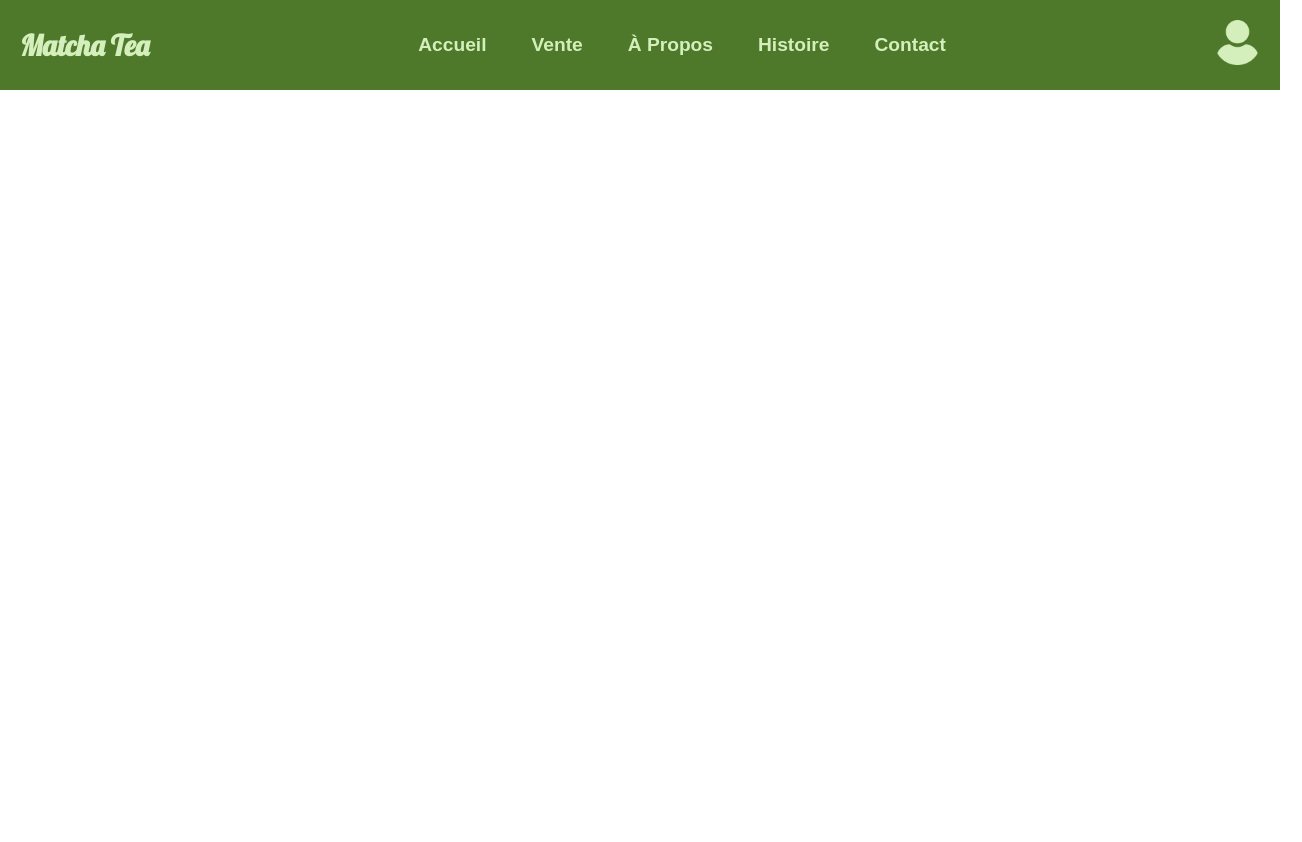
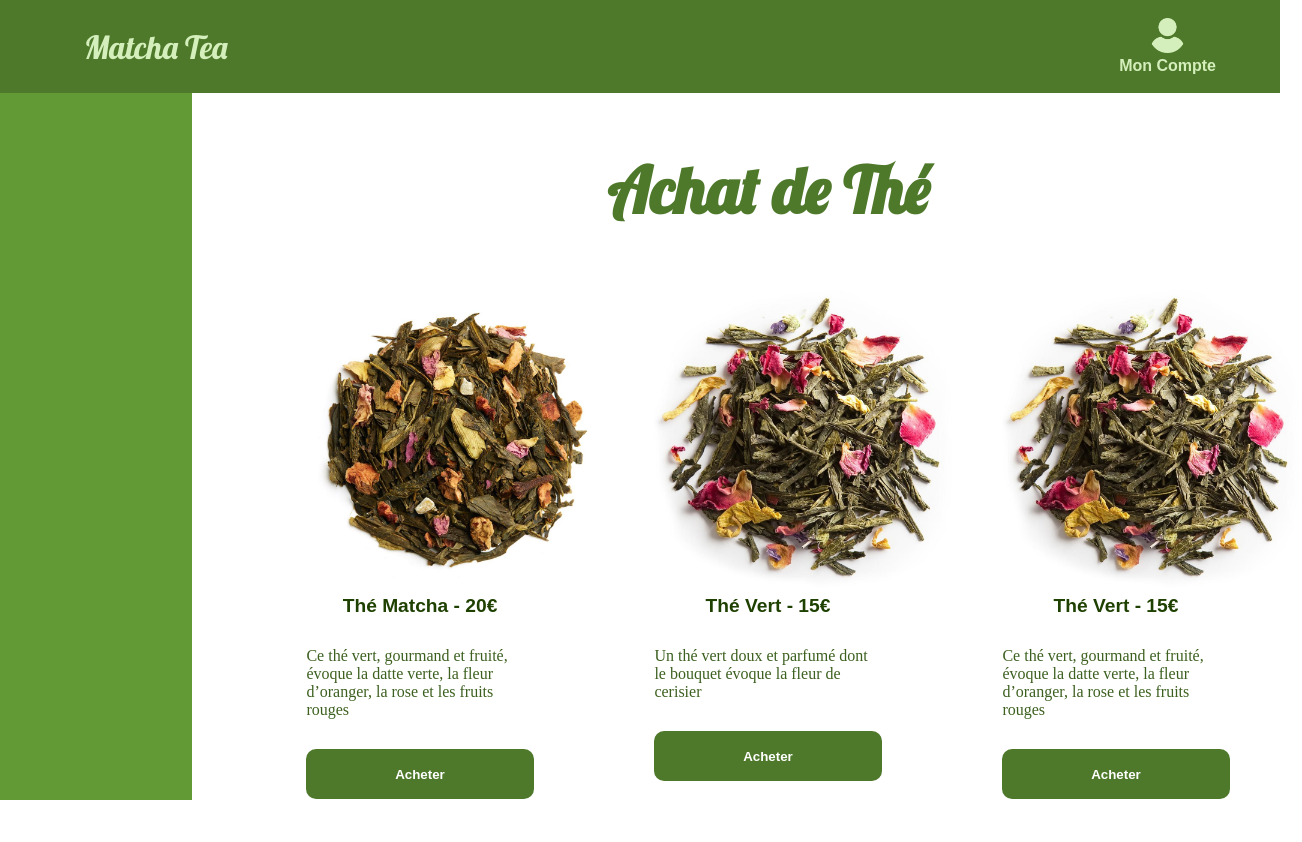
Before and after one commit to esteban-genty/matchaTea, a plain HTML site: page vente.html in a window 1280 px wide. Shown: the top 842 px of the page, 1302 px wide, since content can reach past the window. Before the commit the page ends 800 px from the top, so only its background shows below. Drawn offline with Linux system fonts and the light colour scheme.

Commit message:
Addition of the summary with the addition of the sales / products page

```diff
--- a/matcha.css
+++ b/matcha.css
@@ -3,48 +3,51 @@
     padding: 0;
     box-sizing: border-box;
 }
-
-.lobster-regular {
-    font-family: "Lobster", serif;
-    font-weight: 400;
-    font-style: normal;
-}
-
-
-header{
+.nav-bar{
     background-color: #4e792a;
-    padding: 20px;
-}
-.nav-bar{
+    padding: 18px;
+    padding-left: 5%;
+    padding-right: 5%;
     display: flex;
     justify-content: space-between;
     align-items: center;
     color: white;
+    position: fixed;
+    width: 100%;
+    z-index: 1000;
 }
 
-.nav-center{
+.nav-right{
     display: flex;
-    justify-content: space-center;
-    list-style: none;
-    gap: 45px;
+    align-items: center;
+    flex-direction: column;
 }
-
-.nav-bar h5{
-    font-family: "Lobster", sans-serif;
-    color: #d4efbc;
-    font-size: 1.8rem;
-}
-
-.nav-bar a{
+.nav-right a{
     text-decoration: none;
     color: #d4efbc;
     font-family: Arial, Helvetica, sans-serif;
     font-weight: bold;
-    font-size: 1.2rem;
+    font-size: 1rem;
     transition: 0.3s ease;
 }
-.nav-right img {
-    transition: transform 0.3s ease;
+.nav-right img{
+    width: 35px;
+    height: auto;
+    transition: 0.3s ease;
+}
+
+.nav-bar li{
+    list-style: none;
+}
+.nav-left h5{
+    font-family: "Lobster", serif;
+    font-weight: 400;
+    color: #d4efbc;
+    font-size: 2rem;
+    margin-left: 20px;
+}
+.nav-left a{
+    text-decoration: none;
 }
 .nav-right img:hover{
     transform: scale(1.1);
--- /dev/null
+++ b/matcha3.css
@@ -0,0 +1,62 @@
+.products{
+    display: flex;
+    flex-wrap: wrap;
+    flex-direction: row;
+    justify-content: space-around;
+    gap: 20px;
+    margin-top: 10px;
+}
+h1{
+    margin-top: 150px;
+    font-family: "Lobster", sans-serif;
+    font-size: 4rem;
+    color: #4e792a;
+    text-align: center;
+    margin-bottom: 20px;
+}
+.product{
+    padding: 40px;
+    display: flex;
+    flex-direction: column;
+    justify-content: center;
+    width: 30%;
+    height: 30%;
+    gap: 30px;
+}
+.product img{
+    width: 300px;
+    height: auto;
+}
+.product figure{
+    font-family: Arial, Helvetica, sans-serif;
+    font-weight: bold;
+    color: #1f4100;
+    font-size: 1.2rem;
+    text-align: center;
+}
+.product p{
+    color: #3c601f;
+}
+button{
+    background-color: #4e792a;
+    color: white;
+    border-radius: 10px;
+    border: none;
+    height: 50px;
+    padding: 10px;
+    font-family: Arial, Helvetica, sans-serif;
+    font-weight: bold;
+    cursor: pointer;
+    transition: 0.3s ease;
+}
+
+aside{
+    background-color:  #629a35;
+    width: 15%;
+    height: 100vh;
+    position: fixed;
+}
+.right-section{
+    float: right;
+    width: 80%;
+}
--- a/vente.html
+++ b/vente.html
@@ -1,42 +1,105 @@
 <!DOCTYPE html>
 <html lang="fr">
 <head>
-    <meta charset="UTF-8"> <!-- Encodage Du Document -->
-    <meta name="viewport" content="width=device-width, initial-scale=1"> <!-- Affichage Mobile -->
-    <meta name="description" content="Site de vente de thé"> <!-- Description de la page -->
-    <meta name="keywords" content="Matcha, Thé, Tea, Matcha Tea"> <!-- Mots Clés (Moteur de Recherche) -->
-    <meta name="author" content="Estéban, Antoine, Lamine"> <!-- Auteur -->
-    <title>Matcha Tea</title> <!-- Titre Du Site -->
-    <link rel="stylesheet" href="matcha.css"><!--Matcha CSS ( Header / Footer )-->
-    <link rel="stylesheet" href="matcha1.css"><!--CSS d'Antoine-->
-    <link rel="stylesheet" href="matcha2.css"><!--CSS d'Estéban-->
-    <link rel="stylesheet" href="matcha3.css"><!--Css de Lamine-->
+    <meta charset="UTF-8">
+    <meta name="description" content="Site de vente de thé">
+    <meta name="keywords" content="Matcha, Thé, Tea, Matcha Tea">
+    <meta name="author" content="Estéban, Antoine, Lamine">
+    <meta name="viewport" content="width=device-width, initial-scale=1.0">
+    <title>Matcha Tea</title>
+    <!-- Style de feuille -->
+    <link rel="stylesheet" href="matcha.css">
+    <link rel="stylesheet" href="matcha1.css">
+    <link rel="stylesheet" href="matcha2.css">
+    <link rel="stylesheet" href="matcha3.css">
 
-    <!--Font Website :-->
+    <!-- Police d'écriture -->
     <link rel="preconnect" href="https://fonts.googleapis.com">
-<link rel="preconnect" href="https://fonts.gstatic.com" crossorigin>
-<link href="https://fonts.googleapis.com/css2?family=Lobster&display=swap" rel="stylesheet">
+    <link rel="preconnect" href="https://fonts.gstatic.com" crossorigin>
+    <link href="https://fonts.googleapis.com/css2?family=Lobster&display=swap" rel="stylesheet">
+
+
 </head>
 <body>
-
     <!-- En-tête de page -->
     <header>
         <nav class="nav-bar">
-            <div   div class="nav-left">
-                <a href="index.html"><h5>Matcha Tea</h5></a>
-            </div>
-            <ul class="nav-center">
-                <li><a href="index.html">Accueil</a></li>
-                <li><a href="vente.html">Vente</a></li>
-                <li><a href="#a-propos">À Propos</a></li>
-                <li><a href="#histoire">Histoire</a></li>
-                <li><a href="#contact">Contact</a></li>
+            <ul class="nav-left">
+                <li><a href="index.html"><h5>Matcha Tea</h5></a></li>
             </ul>
-            <div class="nav-right">
-                <a href="compte.html"><img src="img/utilisateur.png" width="45px" height="auto" alt="Mon Compte"></a>
-            </div>
+            <ul class="nav-right">
+                <li><a href="compte.html"><img src="img/utilisateur.png" alt="Mon Compte"></a></li>
+                <li><a href="moncompte.html">Mon Compte</a></li>
+            </ul>
         </nav>
     </header>
 
+    <main>
+
+        <section class="content-container">
+            <!-- Le sommaire dans aside -->
+            <aside class="left-section">
+                <ul>
+                    <li><a href="#">A Propos</a></li>
+                    <li><a href="#">Histoire</a></li>
+                    <li><a href="#">Vente</a></li>
+                </ul>
+            </aside>
+
+        <!-- Nouvelle section à droite -->
+        <section class="right-section">
+            <h1>Achat de Thé</h1>
+            <section class="products">
+                <article class="product">
+                    <figure>
+                        <img src="img/the4.jpg" alt="Thé Matcha">
+                        <figcaption>Thé Matcha - 20€</figcaption>
+                    </figure>
+                    <p>Ce thé vert, gourmand et fruité, évoque la datte verte, la fleur d’oranger, la rose et les fruits rouges</p>
+                    <button>Acheter</button>
+                </article>
+                <article class="product">
+                    <figure>
+                        <img src="img/the3.jpg" alt="Thé Vert">
+                        <figcaption>Thé Vert - 15€</figcaption>
+                    </figure>
+                    <p>Un thé vert doux et parfumé dont le bouquet évoque la fleur de cerisier</p>
+                    <button>Acheter</button>
+                </article>
+                <article class="product">
+                    <figure>
+                        <img src="img/the3.jpg" alt="Thé Vert">
+                        <figcaption>Thé Vert - 15€</figcaption>
+                    </figure>
+                    <p>Ce thé vert, gourmand et fruité, évoque la datte verte, la fleur d’oranger, la rose et les fruits rouges</p>
+                    <button>Acheter</button>
+                </article>
+                <article class="product">
+                    <figure>
+                        <img src="img/the4.jpg" alt="Thé Matcha">
+                        <figcaption>Thé Matcha - 20€</figcaption>
+                    </figure>
+                    <p>Ce thé vert, gourmand et fruité, évoque la datte verte, la fleur d’oranger, la rose et les fruits rouges</p>
+                    <button>Acheter</button>
+                </article>
+                <article class="product">
+                    <figure>
+                        <img src="img/the3.jpg" alt="Thé Vert">
+                        <figcaption>Thé Vert - 15€</figcaption>
+                    </figure>
+                    <p>Un thé vert doux et parfumé dont le bouquet évoque la fleur de cerisier</p>
+                    <button>Acheter</button>
+                </article>
+                <article class="product">
+                    <figure>
+                        <img src="img/the3.jpg" alt="Thé Vert">
+                        <figcaption>Thé Vert - 15€</figcaption>
+                    </figure>
+                    <p>Ce thé vert, gourmand et fruité, évoque la datte verte, la fleur d’oranger, la rose et les fruits rouges</p>
+                    <button>Acheter</button>
+                </article>
+            </section>
+        </section>
+    </main>
 </body>
 </html>
```
Also changed, not shown: img/the3.jpg (added), img/the4.jpg (added), img/the5.jpg (added), img/the6.jpg (added), img/the7.jpg (added), 1 other file.
